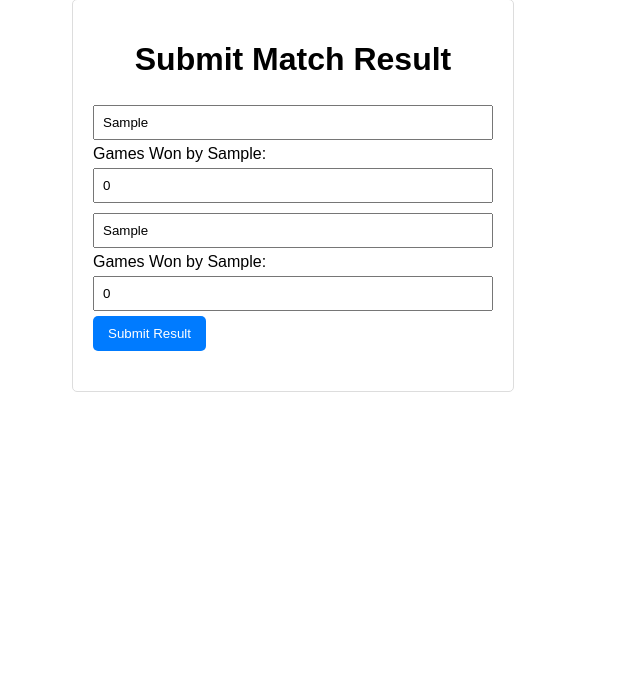
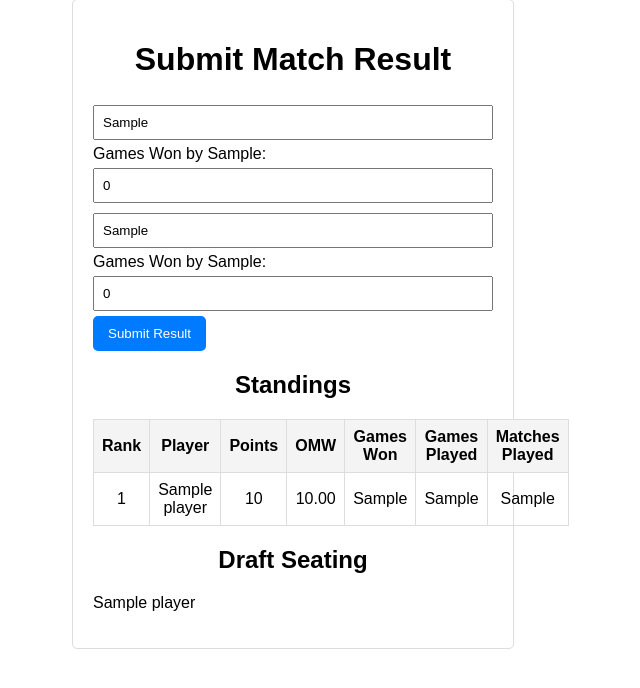
Before and after one commit to diligence-dev/simple-draft, a Flask app: template templates/player.html in a window 1280 px wide. Shown: the part 21-709 px from the top of the page, without its empty margins (347-987 px from the left). Run offline with Flask 3, Linux system fonts and the light colour scheme; the template is opened without the code that fills it: most values are stand-ins (such as "Sample title", 1, 10 or a date in 2020).

Commit message:
ensure simple name

```diff
--- a/main.py
+++ b/main.py
@@ -3,6 +3,7 @@ import random
 import socket
 from collections import OrderedDict
 from statistics import mean
+import re
 
 app = Flask(__name__)
 
@@ -121,18 +122,6 @@ def index():
         round_number=len(x),
     )
 
-@app.route("/new_player")
-def new_player():
-    return render_template("new_player.html")
-
-@app.route("/add_player", methods=["POST"])
-def add_player():
-    name = request.form.get("name")
-    if name and name not in get_players():
-        global x
-        x[0] = make_round_result(get_players() + [name])
-    return redirect(url_for("index"))
-
 @app.route("/start_draft", methods=["POST"])
 def start_draft():
     shuffle_seating()
@@ -153,6 +142,19 @@ def submit_results():
 
 # player interface
 
+@app.route("/new_player")
+def new_player():
+    return render_template("new_player.html")
+
+@app.route("/add_player", methods=["POST"])
+def add_player():
+    name = request.form.get("name")
+    name = re.sub(r'[^A-Za-z]', '_', name)
+    if name not in get_players():
+        global x
+        x[0] = make_round_result(get_players() + [name])
+    return redirect(url_for("index"))
+
 @app.route("/player/<name>")
 def player(name):
     if name not in get_players():
@@ -162,7 +164,9 @@ def player(name):
     if not match:
         return redirect(url_for("index"))
 
-    return render_template("player.html", p1=match[0], p2=match[1])
+    return render_template("player.html", p1=match[0], p2=match[1],
+                           standings=calculate_standings(),
+                           players=get_players())
 
 @app.route("/submit_result", methods=["POST"])
 def submit_result():
--- a/templates/player.html
+++ b/templates/player.html
@@ -17,7 +17,7 @@
             border: 1px solid #ddd;
             border-radius: 5px;
         }
-        h1 {
+        h1, h2 {
             text-align: center;
         }
         .form-group {
@@ -40,6 +40,27 @@
             width: 100%;
             box-sizing: border-box;
         }
+        table {
+            width: 100%;
+            border-collapse: collapse;
+            margin: 20px 0;
+        }
+        th, td {
+            border: 1px solid #ddd;
+            padding: 8px;
+            text-align: center;
+        }
+        th {
+            background-color: #f4f4f4;
+            font-weight: bold;
+        }
+        ul {
+            list-style-type: none;
+            padding: 0;
+        }
+        li {
+            margin: 5px 0;
+        }
     </style>
 </head>
 <body>
@@ -54,6 +75,41 @@
             <input type="number" name="p2_games_won" id="p2_games_won" value="0" min="0" max="2" required>
             <button type="submit">Submit Result</button>
         </form>
+
+        <h2>Standings</h2>
+        <table>
+            <thead>
+                <tr>
+                    <th>Rank</th>
+                    <th>Player</th>
+                    <th>Points</th>
+                    <th>OMW</th>
+                    <th>Games Won</th>
+                    <th>Games Played</th>
+                    <th>Matches Played</th>
+                </tr>
+            </thead>
+            <tbody>
+                {% for player in standings %}
+                    <tr>
+                        <td>{{ loop.index }}</td>
+                        <td>{{ player.name }}</td>
+                        <td>{{ player.points }}</td>
+                        <td>{{ "%.2f"|format(player.omw) }}</td>
+                        <td>{{ player.games_won }}</td>
+                        <td>{{ player.games_played }}</td>
+                        <td>{{ player.matches_played }}</td>
+                    </tr>
+                {% endfor %}
+            </tbody>
+        </table>
+
+        <h2>Draft Seating</h2>
+        <ul>
+            {% for player in players %}
+                <li>{{ player }}</li>
+            {% endfor %}
+        </ul>
     </div>
 </body>
 </html>
```
